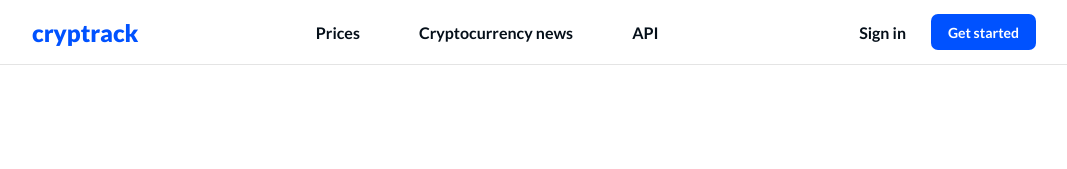
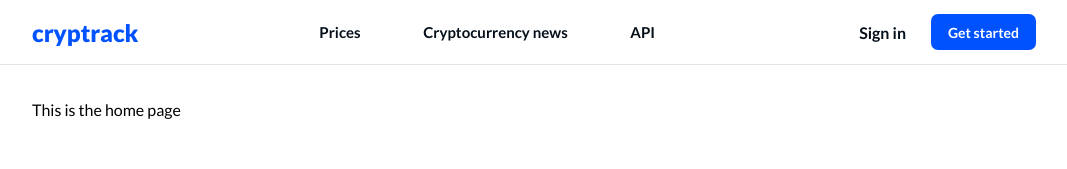
Before and after one commit to kevinamexo/crypto-tracker, a React (Create React App) app: page / in a window 1280 px wide. Shown: the top 169 px of the page, without its empty margins (96-1163 px from the left). Built offline with nearby package versions, Linux system fonts and the light colour scheme.

Commit message:
Added react router

```diff
--- a/src/App.css
+++ b/src/App.css
@@ -5,6 +5,7 @@
   --coinbasebluelighthover: #aabee9;
   --white: #ffffff;
   --primaryfont: #050f19;
+  --primaryColor:#fff;
 }
 
 * {
@@ -16,4 +17,7 @@
 
 .App {
   position: relative;
+  padding-top:100px;
+  padding-left:  10%;
+  padding-right: 10%;
 }
--- a/src/App.tsx
+++ b/src/App.tsx
@@ -1,13 +1,44 @@
 import React from "react";
 import Navbar from "./components/layout/Navbar/Navbar";
 import "./App.css";
+import { Routes, Route, useParams } from "react-router-dom";
 
-function App() {
+const Home: React.FC = () => {
+  return (
+    <div>
+      <p>This is the home page</p>
+    </div>
+  );
+};
+
+const Coins: React.FC = () => {
+  return (
+    <div>
+      <p>This is the coins page</p>
+    </div>
+  );
+};
+
+const Coin: React.FC = () => {
+  const { coinId } = useParams();
+  return (
+    <div>
+      <p>This is the coin{coinId} information page</p>
+    </div>
+  );
+};
+const App: React.FC = () => {
   return (
     <div className="App">
       <Navbar />
+
+      <Routes>
+        <Route path="/" element={<Home />} />
+        <Route path="/coins" element={<Coins />} />
+        <Route path="/coins/:coinId" element={<Coin />} />
+      </Routes>
     </div>
   );
-}
+};
 
 export default App;
--- a/src/components/layout/Navbar/Navbar.css
+++ b/src/components/layout/Navbar/Navbar.css
@@ -9,6 +9,9 @@
   left: 0;
   right: 0;
   border-bottom: 1px solid rgb(228, 228, 228);
+  z-index:25;
+
+
 }
 
 .navbar-section1,
@@ -31,6 +34,7 @@
 .navbar-section2-item{
   color:var(--primaryfont);
   font-weight:600;
+  font-size: 15px;
 }
 .navbar-section3 {
   width: 220px;
@@ -50,6 +54,7 @@
   color: var(--coinbaseblue);
   margin: 0;
   font-weight: 900;
+  z-index:25;
 }
 
 .navbar-logo,
@@ -69,6 +74,7 @@
 }
 .navbar-signin-primary {
   margin-right: 20px;
+  z-index: 25;
 }
 
 .navbar-openClose-menu {
@@ -102,12 +108,18 @@
 .navbar-menu-showMenu {
   top: 0;
   height: 100vh;
+  background-color:var(--primaryColor);
 }
 
 .navbar-menu-item {
   padding: 20px 24px;
   font-weight: 600;
   font-size: 17px;
+}
+
+.navbar-menu-item span{
+  cursor: pointer;
+
 }
 .authButtons {
   margin-top: 50px;
--- a/src/components/layout/Navbar/Navbar.tsx
+++ b/src/components/layout/Navbar/Navbar.tsx
@@ -77,10 +77,18 @@ const Navbar = () => {
       </section>
       {showMenuIcon && showMenu === true && (
         <ul className={`navbar-menu${showMenu && "-showMenu"}`}>
-          <li className="navbar-menu-item">Prices</li>
-          <li className="navbar-menu-item">Cryptocurrency news</li>
-          <li className="navbar-menu-item">API</li>
-          <li className="navbar-menu-item">Github Repository</li>
+          <li className="navbar-menu-item">
+            <span>Prices</span>
+          </li>
+          <li className="navbar-menu-item">
+            <span>Cryptocurrency news</span>
+          </li>
+          <li className="navbar-menu-item">
+            <span>API</span>
+          </li>
+          <li className="navbar-menu-item">
+            <span>CGithub Repository</span>
+          </li>
           <div className="authButtons">
             <li className="navbar-menu-item">
               <Button
--- a/src/index.tsx
+++ b/src/index.tsx
@@ -5,10 +5,13 @@ import App from "./App";
 import { store } from "./redux/app/store";
 import { Provider } from "react-redux";
 
+import { BrowserRouter } from "react-router-dom";
 ReactDOM.render(
   <React.StrictMode>
     <Provider store={store}>
-      <App />
+      <BrowserRouter>
+        <App />
+      </BrowserRouter>
     </Provider>
   </React.StrictMode>,
   document.getElementById("root")
```
